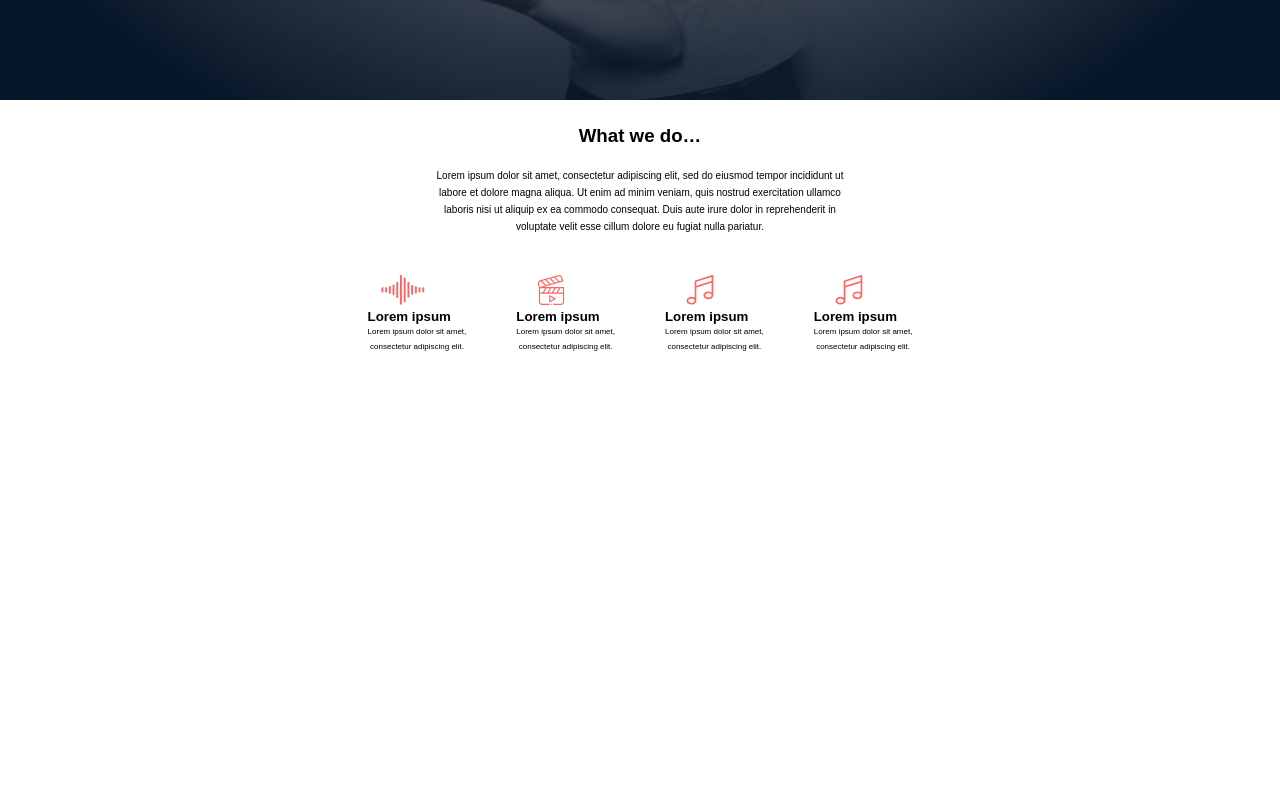
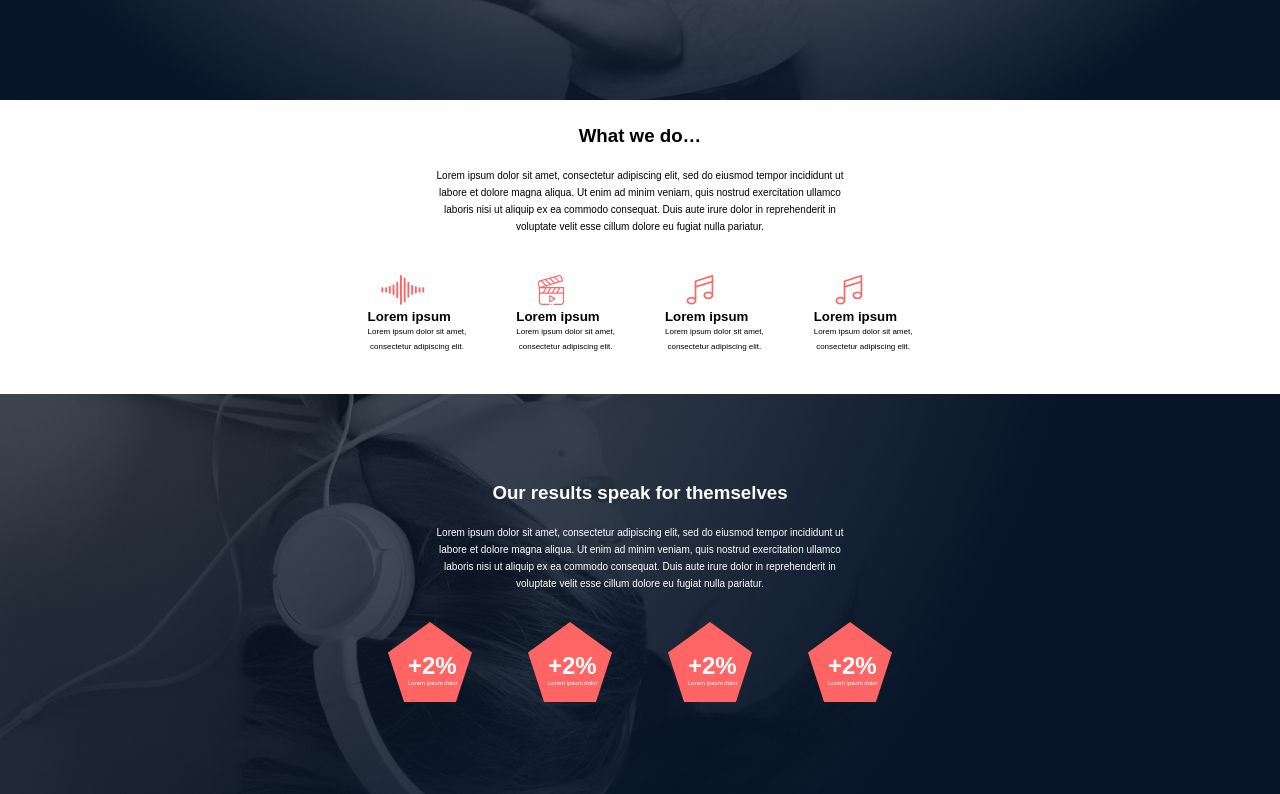
Before and after one commit to Nshimiyimana10/alx_html_css, a plain HTML site: page headphones/2-index.html in a window 1280 px wide. Shown: the part 400-1194 px from the top of the page. Before the commit the page ends 800 px from the top, so only its background shows below. Drawn offline with Linux system fonts and the light colour scheme.

Commit message:
added third section

```diff
--- a/headphones/0-styles.css
+++ b/headphones/0-styles.css
@@ -14,7 +14,7 @@ body{
 }
 
 nav{
-    margin-top: 20px;
+     margin-top: 20px;
 }
 nav ul{
     display: flex;
--- a/headphones/2-index.html
+++ b/headphones/2-index.html
@@ -82,5 +82,68 @@
         </div>
 
     </div>
+
+    <div class="our-result">
+        <div class="result-text">
+            <h3>Our results speak for themselves</h3>
+            <p>Lorem ipsum dolor sit amet, consectetur adipiscing elit,
+                sed do eiusmod tempor incididunt ut<br> labore et dolore magna aliqua.
+                Ut enim ad minim veniam, quis nostrud exercitation ullamco <br>
+                laboris nisi ut aliquip ex ea commodo consequat. Duis aute irure dolor
+                in reprehenderit in<br> voluptate velit esse cillum dolore eu fugiat nulla pariatur.
+            </p>
+        </div>
+
+      <div class="pentagon-part">
+
+        <div class="pentagon">
+            <svg width="182" height="172" viewBox="0 0 182 172" fill="none" xmlns="http://www.w3.org/2000/svg">
+                <path fill-rule="evenodd" clip-rule="evenodd" d="M91 0L181.35 65.6434L146.84 171.857H35.1604L0.649631 65.6434L91 0Z" fill="#FF6565"/>
+                </svg>
+            <div class="below-img">
+                    <h2>+2%</h2>
+                    <p>Lorem ipsum dolor</p>
+            </div>
+
+        </div>
+
+        <div class="pentagon">
+            <svg width="182" height="172" viewBox="0 0 182 172" fill="none" xmlns="http://www.w3.org/2000/svg">
+                <path fill-rule="evenodd" clip-rule="evenodd" d="M91 0L181.35 65.6434L146.84 171.857H35.1604L0.649631 65.6434L91 0Z" fill="#FF6565"/>
+                </svg>
+
+                <div class="below-img">
+                    <h2>+2%</h2>
+                    <p>Lorem ipsum dolor</p>
+                 </div>
+
+          </div>
+
+          <div class="pentagon">
+            <svg width="182" height="172" viewBox="0 0 182 172" fill="none" xmlns="http://www.w3.org/2000/svg">
+                <path fill-rule="evenodd" clip-rule="evenodd" d="M91 0L181.35 65.6434L146.84 171.857H35.1604L0.649631 65.6434L91 0Z" fill="#FF6565"/>
+                </svg>
+             <div class="below-img">
+                <h2>+2%</h2>
+                <p>Lorem ipsum dolor</p>
+             </div>
+
+          </div>
+
+          <div class="pentagon">
+            <svg width="182" height="172" viewBox="0 0 182 172" fill="none" xmlns="http://www.w3.org/2000/svg">
+                <path fill-rule="evenodd" clip-rule="evenodd" d="M91 0L181.35 65.6434L146.84 171.857H35.1604L0.649631 65.6434L91 0Z" fill="#FF6565"/>
+                </svg>
+
+                <div class="below-img">
+                    <h2>+2%</h2>
+                    <p>Lorem ipsum dolor</p>
+                 </div>
+
+          </div>
+
+      </div>
+
+    </div>
 </body>
 </html>
--- a/headphones/2-styles.css
+++ b/headphones/2-styles.css
@@ -67,7 +67,7 @@ header{
 }
 
 .middle-part button{
-  background: rgb(210, 41, 41);
+  background: hsla(0, 100%, 70%, 1);
   color:white;
   text-align: center;
   font-size: 12px;
@@ -123,3 +123,63 @@ header{
     flex-direction: column;
     gap:20px;
 }
+.pentagon svg{
+    width: 100px;
+    height: 80px;
+}
+
+.our-result{
+    background-image: url(../Myimages/headphones_hero_2.jpg);
+    background-position: center;
+    background-size: cover;
+    background-repeat: no-repeat;
+    height: 400px;
+    display: flex;
+    flex-direction: column;
+    justify-content: center;
+    align-items: center;
+    gap: 30px;
+    margin-top: 40px;
+}
+
+.pentagon-part{
+    display:flex;
+    gap:40px;
+}
+
+.pentagon p{
+    font-size: 6px;
+    color:white;
+}
+
+.pentagon h2{
+    color: white;
+}
+
+.below-img{
+    position: absolute;
+    top: 30px;
+    left:28px;
+}
+
+.pentagon{
+    position: relative;
+}
+
+.result-text p{
+    font-size: 10px;
+    text-align: center;
+    line-height: 17px;
+    color:white;
+}
+
+.result-text h3{
+    text-align: center;
+    color:white;
+}
+
+.result-text{
+    display: flex;
+    flex-direction: column;
+    gap:20px;
+}
```
